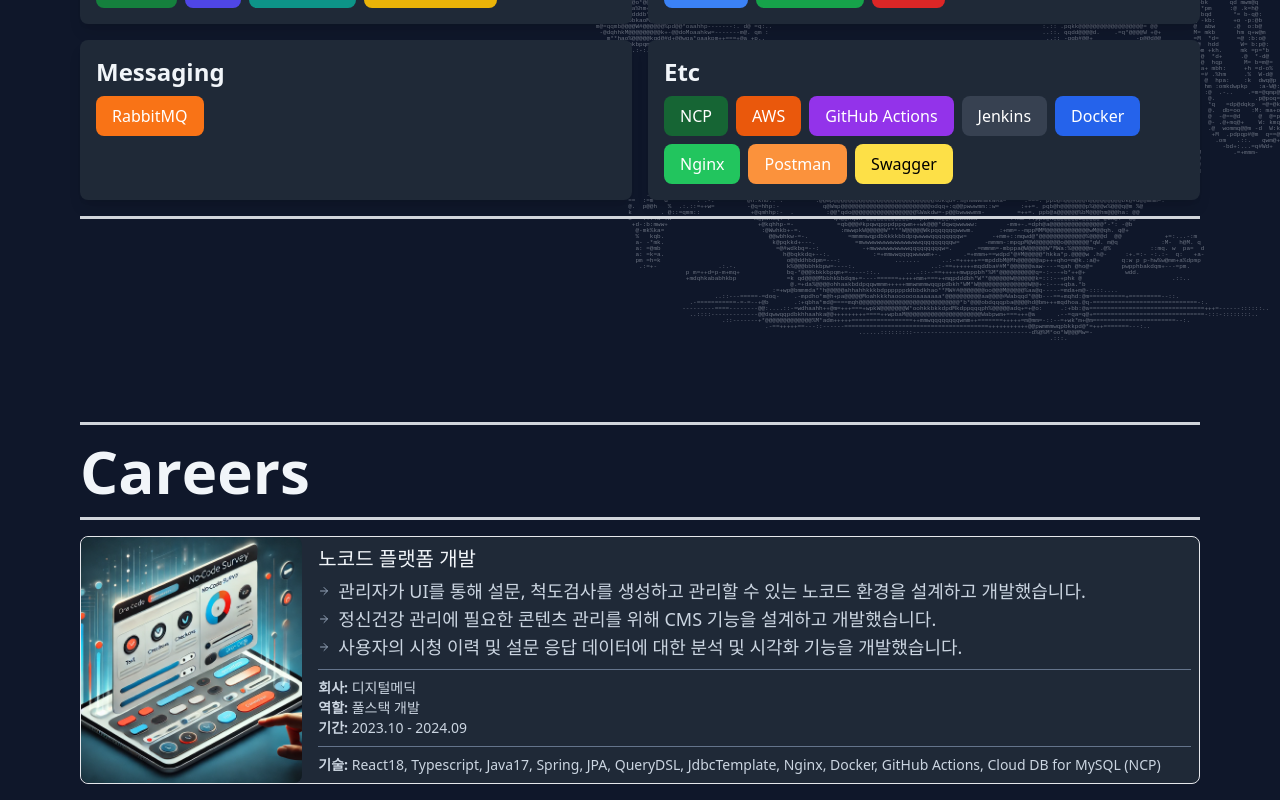
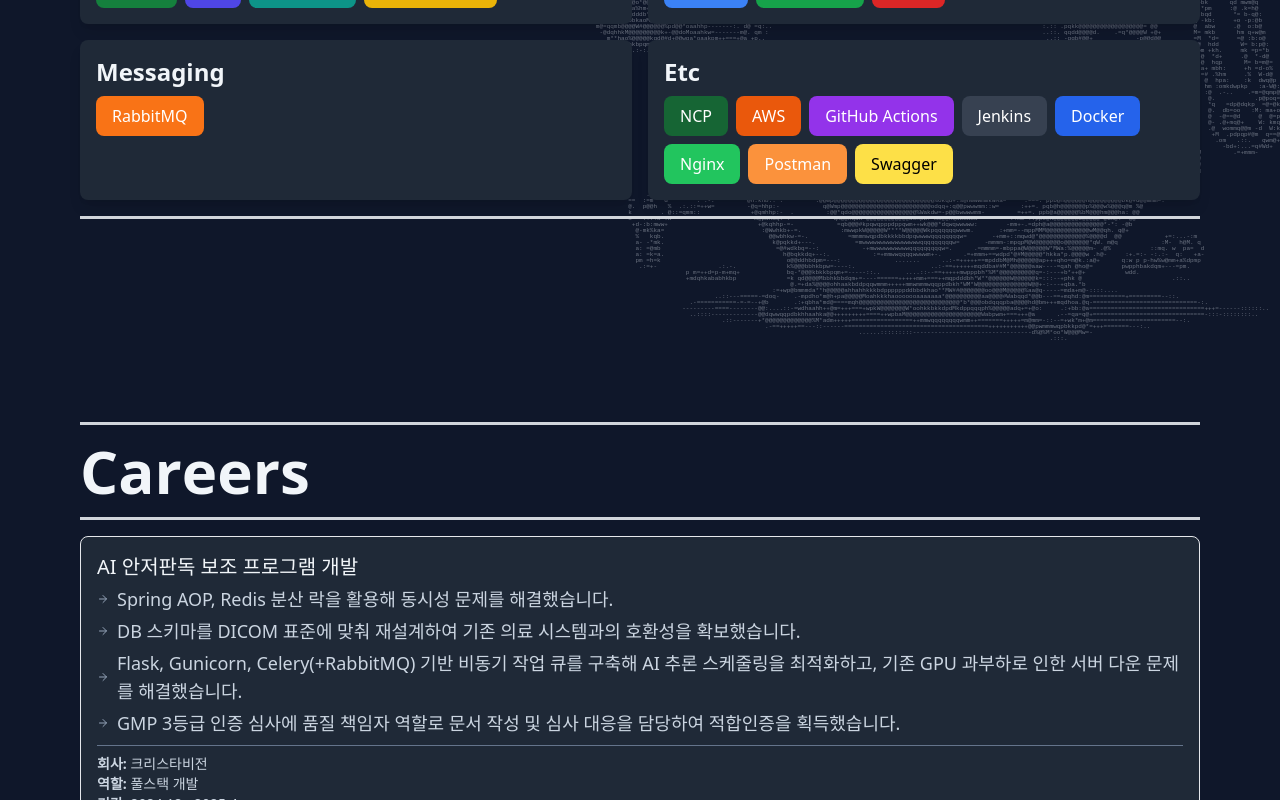
Before and after one commit to bogyeom95/portfolio, a Next.js app: page / in a window 1280 px wide. Shown: the part 2000-2800 px from the top of the page. Built offline with nearby package versions, Linux system fonts and the light colour scheme.

Commit message:
Career 정보 추가

```diff
--- a/app/components/AboutMeSection/AboutMeSection.tsx
+++ b/app/components/AboutMeSection/AboutMeSection.tsx
@@ -48,8 +48,8 @@ export default function AboutMeSection() {
 
     ScrollTrigger.create({
       trigger: containerRef.current,
-      start: "top center",
-      end: "bottom center",
+      start: "top 80%",
+      end: "bottom 20%",
       animation: tl,
       toggleActions: "restart none restart none",
     });
@@ -148,7 +148,7 @@ const aboutMeItems: AboutMeItem[] = [
     id: 5,
     icon: <FaPencil className="text-slate-100" />,
     title: "학력",
-    description: "강원대학교 졸업(컴퓨터과학과)",
+    description: "강원대학교 졸업 (컴퓨터과학과)",
   },
   {
     id: 6,
--- a/app/components/CareerSection/CareerSection.tsx
+++ b/app/components/CareerSection/CareerSection.tsx
@@ -22,13 +22,14 @@ export default function CareerSection() {
 
     tl.add(animateSplitText(titleRef, { y: -30 }), 0)
       .add(animateHorizontal(horizontalRefs.current), 0)
-      .add(animateCards(cardRefs.current));
+      .add(animateCards(cardRefs.current), 0);
 
     ScrollTrigger.create({
       trigger: containerRef.current,
-      start: "top center",
-      end: "bottom center",
+      start: "top 80%",
+      end: "bottom 20%",
       animation: tl,
+
       toggleActions: "restart none restart none",
     });
   }, []);
@@ -60,47 +61,134 @@ export default function CareerSection() {
   );
 }
 
+export type TechStack = {
+  category: string;
+  items: string[];
+};
+
 export type CareerItem = {
   id: number;
   company: string;
-  image: string;
   title: string;
   descriptions: string[];
   activityPeriod: string;
   myRole: string;
-  techStack: string[];
+  techStack: TechStack[];
 };
+
 export const careerItems: CareerItem[] = [
   {
-    id: 1,
+    id: 4,
+    company: "크리스타비전",
+    title: "AI 안저판독 보조 프로그램 개발",
+    descriptions: [
+      "Spring AOP, Redis 분산 락을 활용해 동시성 문제를 해결했습니다.",
+      "DB 스키마를 DICOM 표준에 맞춰 재설계하여 기존 의료 시스템과의 호환성을 확보했습니다.",
+      "Flask, Gunicorn, Celery(+RabbitMQ) 기반 비동기 작업 큐를 구축해 AI 추론 스케줄링을 최적화하고, 기존 GPU 과부하로 인한 서버 다운 문제를 해결했습니다.",
+      "GMP 3등급 인증 심사에 품질 책임자 역할로 문서 작성 및 심사 대응을 담당하여 적합인증을 획득했습니다.",
+    ],
+    activityPeriod: "2024.12 - 2025.4",
+    myRole: "풀스택 개발",
+    techStack: [
+      {
+        category: "Frontend",
+        items: [
+          "React(18.x)",
+          "Next.js(14.x)",
+          "Typescript",
+          "TailwindCSS",
+          "React Query",
+          "Zustand",
+          "Context API",
+        ],
+      },
+      {
+        category: "Backend",
+        items: [
+          "Java(17.x)",
+          "Spring",
+          "JPA",
+          "QueryDSL",
+          "JdbcTemplate",
+          "Swagger",
+        ],
+      },
+      {
+        category: "Model Serving",
+        items: ["Python", "Flask", "Gunicorn", "Celery"],
+      },
+      {
+        category: "Infrastructure/DevOps",
+        items: ["Nginx", "Docker", "Jenkins", "On-Premise Server"],
+      },
+      {
+        category: "Database",
+        items: ["MySQL(8.x)", "Redis"],
+      },
+      {
+        category: "Messaging",
+        items: ["RabbitMQ"],
+      },
+      {
+        category: "Etc",
+        items: ["Figma", "Whimsical", "Notion", "Slack", "Jira", "Confluence"],
+      },
+    ],
+  },
+
+  {
+    id: 3,
     company: "디지털메딕",
-    image: "/career/survey.webp",
     title: "노코드 플랫폼 개발",
     descriptions: [
-      "관리자가 UI를 통해 설문, 척도검사를 생성하고 관리할 수 있는 노코드 환경을 설계하고 개발했습니다.",
+      "관리자가 개발팀 개입 없이 UI를 통해 설문, 척도검사를 직접 생성하고 사용 할 수 있는 노코드 환경을 설계하고 개발했습니다.",
       "정신건강 관리에 필요한 콘텐츠 관리를 위해 CMS 기능을 설계하고 개발했습니다.",
-      "사용자의 시청 이력 및 설문 응답 데이터에 대한 분석 및 시각화 기능을 개발했습니다.",
+      "사용자의 콘텐츠 시청 이력 및 설문 응답 데이터에 대한 분석 및 시각화 기능을 개발했습니다.",
     ],
     activityPeriod: "2023.10 - 2024.09",
     myRole: "풀스택 개발",
     techStack: [
-      "React18",
+      {
+        category: "Frontend",
+        items: [
+          "React(18.x)",
           "Typescript",
-      "Java17",
+          "React Query",
+          "Context API",
+          "Bootstrap",
+          "SCSS",
+          "CSS ",
+        ],
+      },
+      {
+        category: "Backend",
+        items: [
+          "Java(17.x)",
           "Spring",
           "JPA",
           "QueryDSL",
           "JdbcTemplate",
-      "Nginx",
-      "Docker",
-      "GitHub Actions",
-      "Cloud DB for MySQL (NCP)",
+          "Swagger",
         ],
       },
       {
+        category: "Infrastructure/DevOps",
+        items: ["Nginx", "Docker", "GitHub Actions"],
+      },
+      {
+        category: "Cloud Services",
+        items: ["NCP Server", "NCP Cloud DB for MySQL", "NCP Object Storage"],
+      },
+      {
+        category: "Etc",
+        items: ["Figma", "Whimsical", "Slack", "Redmine", "Microsoft Teams"],
+      },
+    ],
+  },
+
+  {
     id: 2,
     company: "디지털메딕",
-    image: "/career/smart_management.webp",
     title: "스마트 환자 관리 시스템 개발",
     descriptions: [
       "RTLS 데이터로 대시보드를 구성하는 프로젝트에서 데이터 집계 및 조회 API 개발을 담당했습니다.",
@@ -110,20 +198,36 @@ export const careerItems: CareerItem[] = [
     activityPeriod: "2023.08 - 2023.09",
     myRole: "백엔드 개발",
     techStack: [
-      "Java17",
-      "Spring",
-      "MongoDB (Time Series Collection)",
-      "RabbitMQ",
-      "Nginx",
-      "Docker",
-      "GitHub Actions",
-      "NCP Server",
+      {
+        category: "Backend",
+        items: ["Java(17.x)", "Spring"],
+      },
+      {
+        category: "Database",
+        items: ["MongoDB (Time Series Collection)"],
+      },
+      {
+        category: "Messaging",
+        items: ["RabbitMQ"],
+      },
+      {
+        category: "Infrastructure/DevOps",
+        items: ["Nginx", "Docker", "GitHub Actions"],
+      },
+      {
+        category: "Cloud Services",
+        items: ["NCP Server", "NCP Object Storage"],
+      },
+      {
+        category: "Etc",
+        items: ["Postman", "Whimsical", "Slack", "Redmine"],
+      },
     ],
   },
+
   {
-    id: 3,
+    id: 1,
     company: "엘핀",
-    image: "/career/buildingchat.webp",
     title: "빌딩챗 - 신규 프로젝트 개발 (프로토타입)",
     descriptions: [
       "위치 인증을 기반으로 같은 빌딩 내 사용자들 간에 익명 게시판 서비스를 제공하는 앱 개발 프로젝트에 참여했습니다.",
@@ -132,16 +236,148 @@ export const careerItems: CareerItem[] = [
     activityPeriod: "2021.09 - 2021.12",
     myRole: "백엔드 개발 (인턴)",
     techStack: [
-      "Java11",
-      "Spring",
-      "JPA",
-      "QueryDSL",
+      {
+        category: "Backend",
+        items: ["Java(11.x)", "Spring", "JPA", "QueryDSL"],
+      },
+      {
+        category: "Infrastructure",
+        items: ["Nginx"],
+      },
+      {
+        category: "Cloud Services",
+        items: [
+          "EC2 (AWS)",
+
           "RDS (AWS)",
           "S3 (AWS)",
-      "EC2 (AWS)",
-      "Nginx",
-      "Postman",
-      "dbdiagram",
+
+          "Lambda (AWS)",
+          "SENS (NCP)",
+        ],
+      },
+
+      {
+        category: "Etc",
+        items: ["Postman", "dbdiagram", "Slack", "Trello"],
+      },
     ],
   },
 ];
+
+// export const careerItems: CareerItem[] = [
+//   {
+//     id: 1,
+//     company: "크리스타비전",
+//     title: "안저판독 보조 AI 프로그램 개발",
+//     descriptions: [
+//       "안저 이미지를 분석하여 질병을 판별하는 AI 모델을 개발했습니다.",
+//       "AI 모델의 성능을 평가하기 위한 웹 기반의 판독 보조 도구를 개발했습니다.",
+//       "AI 모델의 성능을 평가하기 위한 웹 기반의 판독 보조 도구를 개발했습니다.",
+//     ],
+//     activityPeriod: "2024.12 - 2025.4",
+//     myRole: "풀스택 개발",
+//     techStack: [
+//       "React(18.x)",
+//       "Next.js(14.x)",
+//       "Typescript",
+//       "TailwindCSS",
+//       "React Query",
+//       "Zustand",
+//       "Java(17.x)",
+//       "Spring",
+//       "JPA",
+//       "QueryDSL",
+//       "JdbcTemplate",
+//       "Nginx",
+//       "Docker",
+//       "Jenkins",
+//       "Onpremise Server",
+//       "MySQL(8.x)",
+//       "Redis",
+//       "RabbitMQ",
+//       "Python",
+//       "Flask",
+//       "Gunicorn",
+//       "Celery",
+//     ],
+//   },
+
+//   {
+//     id: 2,
+//     company: "디지털메딕",
+//     // image: "/career/survey.webp",
+//     title: "노코드 플랫폼 개발",
+//     descriptions: [
+//       "관리자가 UI를 통해 설문, 척도검사를 생성하고 관리할 수 있는 노코드 환경을 설계하고 개발했습니다.",
+//       "정신건강 관리에 필요한 콘텐츠 관리를 위해 CMS 기능을 설계하고 개발했습니다.",
+//       "사용자의 시청 이력 및 설문 응답 데이터에 대한 분석 및 시각화 기능을 개발했습니다.",
+//     ],
+//     activityPeriod: "2023.10 - 2024.09",
+//     myRole: "풀스택 개발",
+//     techStack: [
+//       "React(18.x)",
+//       "Typescript",
+//       "Java17",
+//       "Spring",
+//       "JPA",
+//       "QueryDSL",
+//       "JdbcTemplate",
+//       "Nginx",
+//       "Docker",
+//       "GitHub Actions",
+//       "NCP Server",
+//       "NCP Cloud DB for MySQL",
+//       "NCP Object Storage",
+//     ],
+//   },
+//   {
+//     id: 3,
+//     company: "디지털메딕",
+//     // image: "/career/smart_management.webp",
+//     title: "스마트 환자 관리 시스템 개발",
+//     descriptions: [
+//       "RTLS 데이터로 대시보드를 구성하는 프로젝트에서 데이터 집계 및 조회 API 개발을 담당했습니다.",
+//       "MongoDB(Time Series Collection)을 활용해 실시간 데이터 저장 및 조회 성능을 최적화했습니다.",
+//       "RabbitMQ를 도입하여 데이터 유실을 방지하고, Batch Insert를 통해 저장 효율성을 향상시켰습니다.",
+//     ],
+//     activityPeriod: "2023.08 - 2023.09",
+//     myRole: "백엔드 개발",
+//     techStack: [
+//       "Java17",
+//       "Spring",
+//       "MongoDB (Time Series Collection)",
+//       "RabbitMQ",
+//       "Nginx",
+//       "Docker",
+//       "GitHub Actions",
+//       "NCP Server",
+//       "NCP Object Storage",
+//     ],
+//   },
+//   {
+//     id: 4,
+//     company: "엘핀",
+//     // image: "/career/buildingchat.webp",
+//     title: "빌딩챗 - 신규 프로젝트 개발 (프로토타입)",
+//     descriptions: [
+//       "위치 인증을 기반으로 같은 빌딩 내 사용자들 간에 익명 게시판 서비스를 제공하는 앱 개발 프로젝트에 참여했습니다.",
+//       "프론트엔드, 기획팀과 협업하여 초기 기획부터 배포까지 전 과정에 참여해볼 수 있었습니다.",
+//     ],
+//     activityPeriod: "2021.09 - 2021.12",
+//     myRole: "백엔드 개발 (인턴)",
+//     techStack: [
+//       "Java11",
+//       "Spring",
+//       "JPA",
+//       "QueryDSL",
+//       "RDS (AWS)",
+//       "S3 (AWS)",
+//       "EC2 (AWS)",
+//       "Lambda (AWS)",
+//       "Nginx",
+//       "Postman",
+//       "dbdiagram",
+//     ],
+//   },
+// ];
--- a/app/components/CareerSection/components/Card.tsx
+++ b/app/components/CareerSection/components/Card.tsx
@@ -1,4 +1,3 @@
-import Image from "next/image";
 import { CareerItem } from "../CareerSection";
 import { forwardRef } from "react";
 
@@ -8,23 +7,23 @@ interface CardProps {
 const Card = forwardRef<HTMLDivElement, CardProps>(({ career }, ref) => (
   <div
     ref={ref}
-    className="flex flex-col lg:flex-row border rounded-lg gap-2 w-full bg-gray-800"
+    className="flex flex-col lg:flex-row border rounded-lg w-full bg-gray-800"
   >
-    <div className="relative w-full lg:w-1/4 h-32 lg:h-auto rounded-lg overflow-hidden">
+    {/* <div className="relative w-full lg:w-1/4 h-32 lg:h-auto rounded-lg overflow-hidden">
       <Image
         src={career.image}
         className="object-cover"
         fill
         alt={career.title}
       />
-    </div>
+    </div> */}
 
-    <div className="w-full flex flex-col text-slate-100 font-medium p-2 text-sm lg:text-base xl:text-lg">
+    <div className="w-full flex flex-col text-slate-100 font-medium p-4 text-sm lg:text-base xl:text-lg">
       <h2 className="text-base lg:text-lg xl:text-xl w-full">{career.title}</h2>
 
-      <ul className="mt-1 ">
+      <ul className="mt-1 flex flex-col gap-1 ">
         {career.descriptions.map((desc, index) => (
-          <li key={index} className="text-slate-300 flex items-center">
+          <li key={index} className="text-slate-300 flex items-center ">
             <span className="mr-2 text-slate-400">
               <svg
                 xmlns="http://www.w3.org/2000/svg"
@@ -61,8 +60,22 @@ const Card = forwardRef<HTMLDivElement, CardProps>(({ career }, ref) => (
 
       <hr className="border-t border-slate-500 my-2" />
 
-      <div className="text-xs lg:text-sm text-slate-300">
-        <strong>기술:</strong> {career.techStack.join(", ")}
+      <div className="text-xs lg:text-sm text-slate-300 flex flex-col gap-2">
+        {career.techStack.map((stack, index) => (
+          <div key={index} className="flex flex-col">
+            <span className="text-slate-400">{stack.category}</span>
+            <ul className="flex flex-wrap gap-2 mt-1">
+              {stack.items.map((item, index) => (
+                <li
+                  key={index}
+                  className="bg-gray-700 text-slate-300 px-2 py-1 rounded-lg text-xs lg:text-sm"
+                >
+                  {item}
+                </li>
+              ))}
+            </ul>
+          </div>
+        ))}
       </div>
     </div>
   </div>
--- a/app/components/HeroSection/HeroSection.tsx
+++ b/app/components/HeroSection/HeroSection.tsx
@@ -16,8 +16,7 @@ export default function HeroSection() {
 
   useGSAP(() => {
     const tl = gsap.timeline();
-    tl.add(animateHeroTitle(titleRef));
-    tl.add(
+    tl.add(animateHeroTitle(titleRef)).add(
       animateAsciiBG(bgRefs, {
         scale: 0,
         opacity: 0,
@@ -27,7 +26,8 @@ export default function HeroSection() {
           each: 0.01,
           from: "center",
         },
-      })
+      }),
+      1
     );
   });
 
--- a/app/components/HeroSection/animations.ts
+++ b/app/components/HeroSection/animations.ts
@@ -19,7 +19,7 @@ export function animateHeroTitle(titleRef: React.RefObject<HTMLElement>) {
         each: 0.1,
         from: "edges",
       },
-      delay: 1.5,
+      delay: 1,
     });
   }
   return tl;
--- a/app/components/SkillSection/SkillSection.tsx
+++ b/app/components/SkillSection/SkillSection.tsx
@@ -33,8 +33,8 @@ export default function SkillSection() {
 
     ScrollTrigger.create({
       trigger: containerRef.current,
-      start: "top center",
-      end: "bottom center",
+      start: "top 80%",
+      end: "bottom 20%",
       animation: tl,
       toggleActions: "restart none restart none",
       // toggleActions:  onEnter, onLeave, onEnterBack, and onLeaveBack
--- a/app/components/animations.ts
+++ b/app/components/animations.ts
@@ -54,9 +54,10 @@ export function animateCards(cardRefs: HTMLDivElement[]) {
     {
       y: 30,
       opacity: 0,
+      duration: 1,
 
       stagger: {
-        each: 0.05,
+        each: 0.1,
         ease: "power3.inOut",
       },
     }
```
Lines whose indentation alone changed are shown as unchanged.
